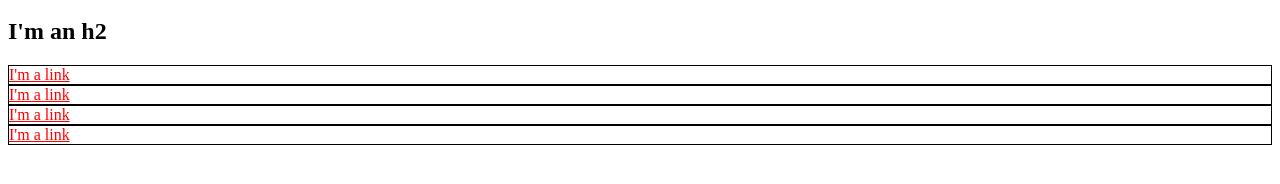
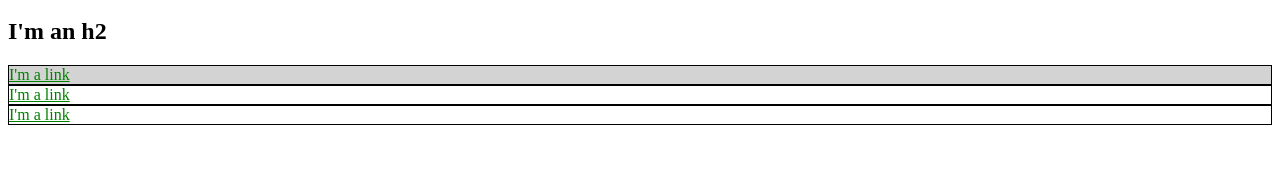
Before and after one commit to cayoooooy/learning-css, a plain HTML site: page index.html in a window 1280 px wide. Shown: the part 136-320 px from the top of the page. Drawn offline with Linux system fonts and the light colour scheme.

Commit message:
New class names for the bio box

```diff
--- a/index.html
+++ b/index.html
@@ -10,16 +10,25 @@
             border: 1px solid #000;
         }
         div a{
-        color: red;
+        color: green;
         }
         li a {
-            color: green;
+            color: red;
         }
         #special-link {
             color: lightgray;
         }
         .regular-link{
             color: lightblue;
+        }
+        #exec-bio {
+            background-color: lightgray;
+        }
+        .bio-box {
+            border: 1px solid #000;
+        }
+        .bio-box a {
+            color: green;
         }
 
     </style>
@@ -32,17 +41,15 @@
         <li><a href="https:///example.com/" class="regular-link" >Link</a></li>
     </ul>
     <h2> I'm an h2</h2>
-   <div >
+   <div id="exec-bio" class="bio-box" >
     <a href="https://example.com/" >I'm a link</a>
 </div>
-<div>
+<div class ="bio-box">
     <a href="https://example.com/" >I'm a link</a>
 </div>
-<div >
+<div class="bio-box" >
     <a href="https://example.com/" >I'm a link</a>
 </div>
-<div >
-    <a href="https://example.com/" >I'm a link</a>
-</div>
+
 </body>
 </html>
```
